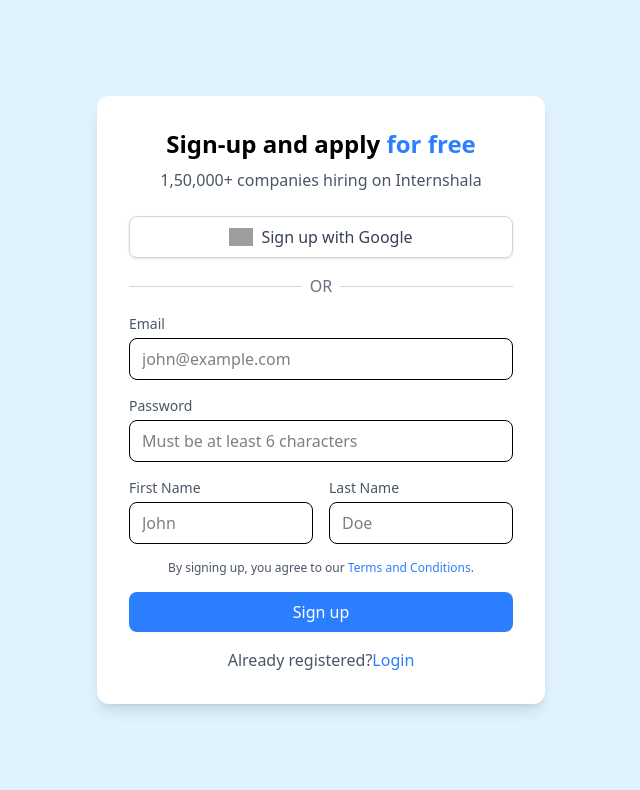
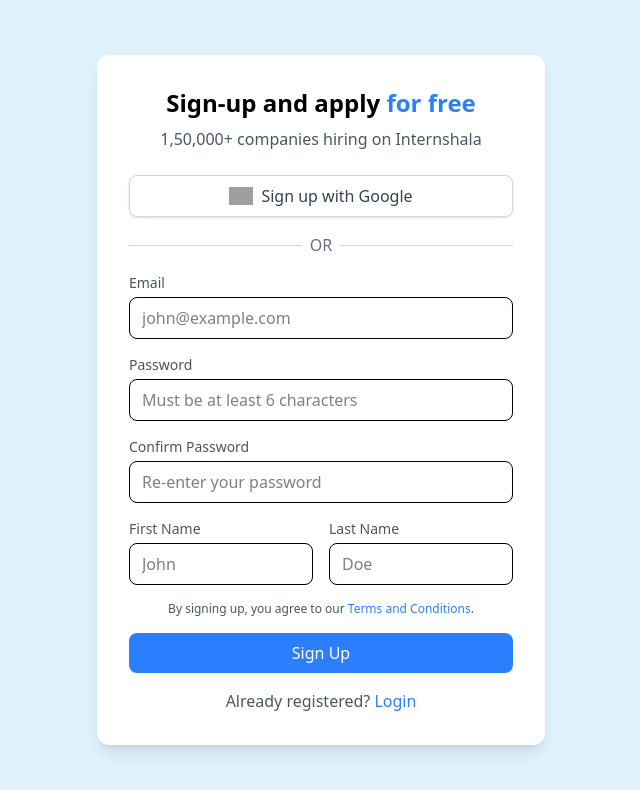
Before and after one commit to Internshala-clone/internshala-clone, a React (Vite) app: page /studentsignup in a window 1280 px wide. Shown: the top 790 px of the page, without its empty margins (319-959 px from the left). Built offline with nearby package versions, Linux system fonts and the light colour scheme; grey boxes are pictures that could not be loaded.

Commit message:
Student signup working

```diff
--- a/src/components/Navbar.jsx
+++ b/src/components/Navbar.jsx
@@ -112,7 +112,7 @@
         {/* Login/Signup */}
         {user ? (
           <div className="flex items-center mx-2">
-            <span className="font-bold text-sky-500">{user.name}</span>
+            <span className="font-bold text-sky-500">{user.firstName}</span>
             <button
               className="ml-4 h-8 px-5 flex items-center justify-center border border-red-500 rounded-sm text-red-500 hover:bg-red-500 hover:text-white font-bold"
               onClick={handleLogout}
--- a/src/components/StudentSignup.jsx
+++ b/src/components/StudentSignup.jsx
@@ -1,13 +1,78 @@
-import React from "react";
-import { Link } from "react-router-dom";
+import React, { useState } from "react";
+import { Link, useNavigate } from "react-router-dom";
+import { getAuth, createUserWithEmailAndPassword } from "firebase/auth";
+import { getFirestore, setDoc, doc } from "firebase/firestore";
+import app from "../config/firebase-config";
 
 const StudentSignup = () => {
+  const [email, setEmail] = useState("");
+  const [password, setPassword] = useState("");
+  const [confirmPassword, setConfirmPassword] = useState("");
+  const [firstName, setFirstName] = useState("");
+  const [lastName, setLastName] = useState("");
+  const [error, setError] = useState("");
+  const [loading, setLoading] = useState(false);
+  const navigate = useNavigate();
+
+  const auth = getAuth(app);
+  const db = getFirestore(app);
+
+  const signUp = async (e) => {
+    e.preventDefault();
+    setError(""); // Reset error state
+
+    if (password !== confirmPassword) {
+      setError("Passwords do not match.");
+      return;
+    }
+
+    // Basic validation
+    if (!/\S+@\S+\.\S+/.test(email)) {
+      setError("Invalid email address.");
+      return;
+    }
+
+    setLoading(true); // Start loading state
+
+    try {
+      const userCredential = await createUserWithEmailAndPassword(
+        auth,
+        email,
+        password
+      );
+      const user = userCredential.user;
+
+      // Save user details in Firestore
+      await setDoc(doc(db, "users", user.uid), {
+        email: user.email,
+        firstName: firstName,
+        lastName: lastName,
+        userType: "student",
+        createdAt: new Date(),
+      });
+
+      navigate("/");
+    } catch (error) {
+      setError(error.message); // Set error message for display
+    } finally {
+      setLoading(false); // End loading state
+    }
+  };
+
   return (
     <div className="flex justify-center items-center min-h-screen bg-sky-100">
       <div className="bg-white p-8 rounded-xl shadow-lg w-full max-w-md">
-                <h2 className="text-2xl font-bold text-center mb-2">Sign-up and apply <span className="text-blue-500">for free</span></h2>
-                <p className="text-center text-gray-600 mb-6">1,50,000+ companies hiring on Internshala</p>
+        <h2 className="text-2xl font-bold text-center mb-2">
+          Sign-up and apply <span className="text-blue-500">for free</span>
+        </h2>
+        <p className="text-center text-gray-600 mb-6">
+          1,50,000+ companies hiring on Internshala
+        </p>
 
+        {/* Error Message */}
+        {error && <p className="text-red-500 text-center">{error}</p>}
+
+        {/* Google Signup Button */}
         <button className="w-full flex items-center justify-center gap-2 py-2 border border-gray-300 rounded-lg shadow-sm text-gray-700 font-medium mb-4 hover:bg-gray-100">
           <img
             src="https://tse1.mm.bing.net/th?id=OIP.AfKMLf4rKX7EqOSAVpujIQHaEK&pid=Api&P=0&h=180"
@@ -23,34 +88,93 @@
           <div className="flex-1 border-b border-gray-300"></div>
         </div>
 
-                <form className="space-y-4">
+        {/* Signup Form */}
+        <form onSubmit={signUp} className="space-y-4">
           <div>
             <label className="block text-gray-600 text-sm mb-1">Email</label>
-                        <input type="email" placeholder="john@example.com" className="w-full px-3 py-2 border rounded-lg focus:outline-none focus:ring-2 focus:ring-blue-400" />
+            <input
+              type="email"
+              placeholder="john@example.com"
+              value={email}
+              onChange={(e) => setEmail(e.target.value)}
+              className="w-full px-3 py-2 border rounded-lg focus:outline-none focus:ring-2 focus:ring-blue-400"
+              required
+            />
           </div>
           <div>
             <label className="block text-gray-600 text-sm mb-1">Password</label>
-                        <input type="password" placeholder="Must be at least 6 characters" className="w-full px-3 py-2 border rounded-lg focus:outline-none focus:ring-2 focus:ring-blue-400" />
+            <input
+              type="password"
+              placeholder="Must be at least 6 characters"
+              value={password}
+              onChange={(e) => setPassword(e.target.value)}
+              className="w-full px-3 py-2 border rounded-lg focus:outline-none focus:ring-2 focus:ring-blue-400"
+              required
+            />
+          </div>
+          <div>
+            <label className="block text-gray-600 text-sm mb-1">
+              Confirm Password
+            </label>
+            <input
+              type="password"
+              placeholder="Re-enter your password"
+              value={confirmPassword}
+              onChange={(e) => setConfirmPassword(e.target.value)}
+              className="w-full px-3 py-2 border rounded-lg focus:outline-none focus:ring-2 focus:ring-blue-400"
+              required
+            />
           </div>
           <div className="flex gap-4">
             <div className="w-1/2">
-                            <label className="block text-gray-600 text-sm mb-1">First Name</label>
-                            <input type="text" placeholder="John" className="w-full px-3 py-2 border rounded-lg focus:outline-none focus:ring-2 focus:ring-blue-400" />
+              <label className="block text-gray-600 text-sm mb-1">
+                First Name
+              </label>
+              <input
+                type="text"
+                placeholder="John"
+                value={firstName}
+                onChange={(e) => setFirstName(e.target.value)}
+                className="w-full px-3 py-2 border rounded-lg focus:outline-none focus:ring-2 focus:ring-blue-400"
+                required
+              />
             </div>
             <div className="w-1/2">
-                            <label className="block text-gray-600 text-sm mb-1">Last Name</label>
-                            <input type="text" placeholder="Doe" className="w-full px-3 py-2 border rounded-lg focus:outline-none focus:ring-2 focus:ring-blue-400" />
+              <label className="block text-gray-600 text-sm mb-1">
+                Last Name
+              </label>
+              <input
+                type="text"
+                placeholder="Doe"
+                value={lastName}
+                onChange={(e) => setLastName(e.target.value)}
+                className="w-full px-3 py-2 border rounded-lg focus:outline-none focus:ring-2 focus:ring-blue-400"
+                required
+              />
             </div>
           </div>
 
-                    <p className="text-xs text-gray-600 text-center">By signing up, you agree to our <a href="#" className="text-blue-500">Terms and Conditions</a>.</p>
+          <p className="text-xs text-gray-600 text-center">
+            By signing up, you agree to our{" "}
+            <a href="#" className="text-blue-500">
+              Terms and Conditions
+            </a>
+            .
+          </p>
 
-                    <button className="w-full bg-blue-500 text-white py-2 rounded-lg hover:bg-blue-600">Sign up</button>
+          <button
+            type="submit"
+            className="w-full bg-blue-500 text-white py-2 rounded-lg hover:bg-blue-600"
+            disabled={loading}
+          >
+            {loading ? "Signing Up..." : "Sign Up"}
+          </button>
         </form>
 
-                <p className="text-center text-gray-600 mt-4">Already registered?
-                    <Link to="/login">
-                    <a href="#" className="text-blue-500">Login</a>
+        <p className="text-center text-gray-600 mt-4">
+          Already registered?{" "}
+          <Link to="/login" className="text-blue-500">
+            Login
           </Link>
         </p>
       </div>
```
Lines whose indentation alone changed are shown as unchanged.
